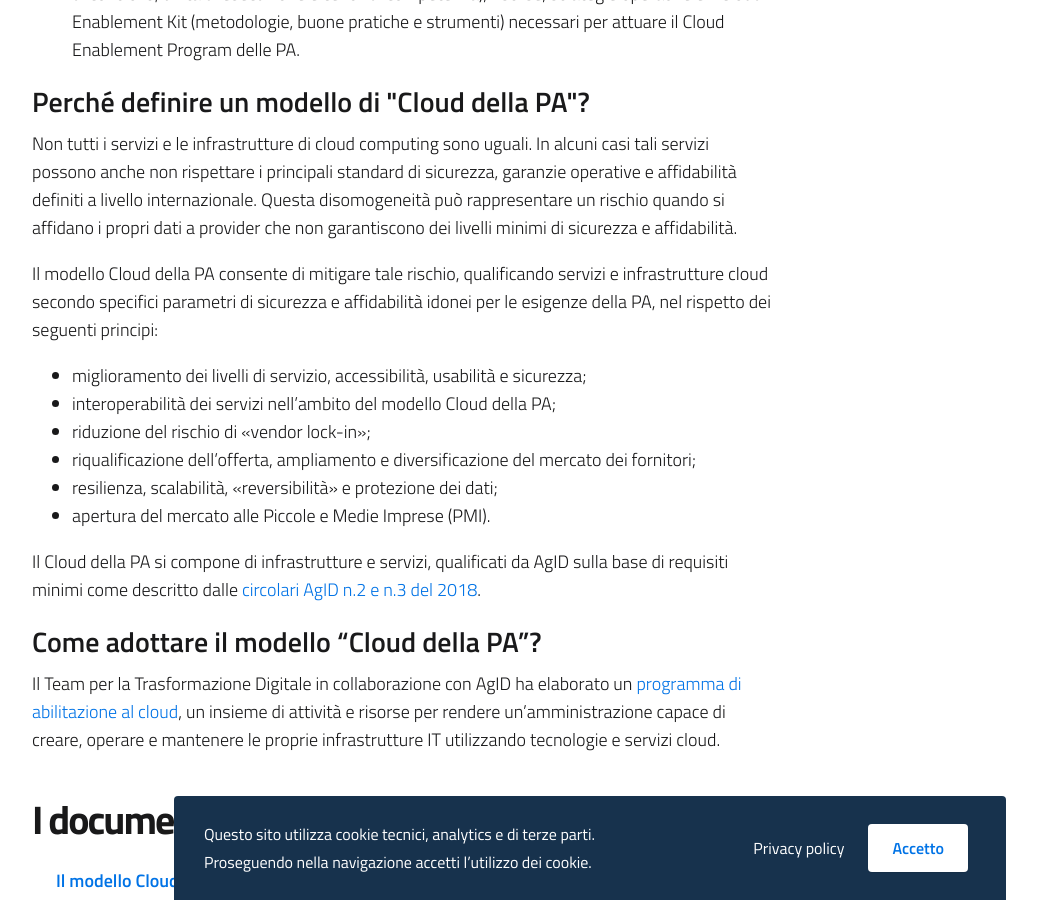
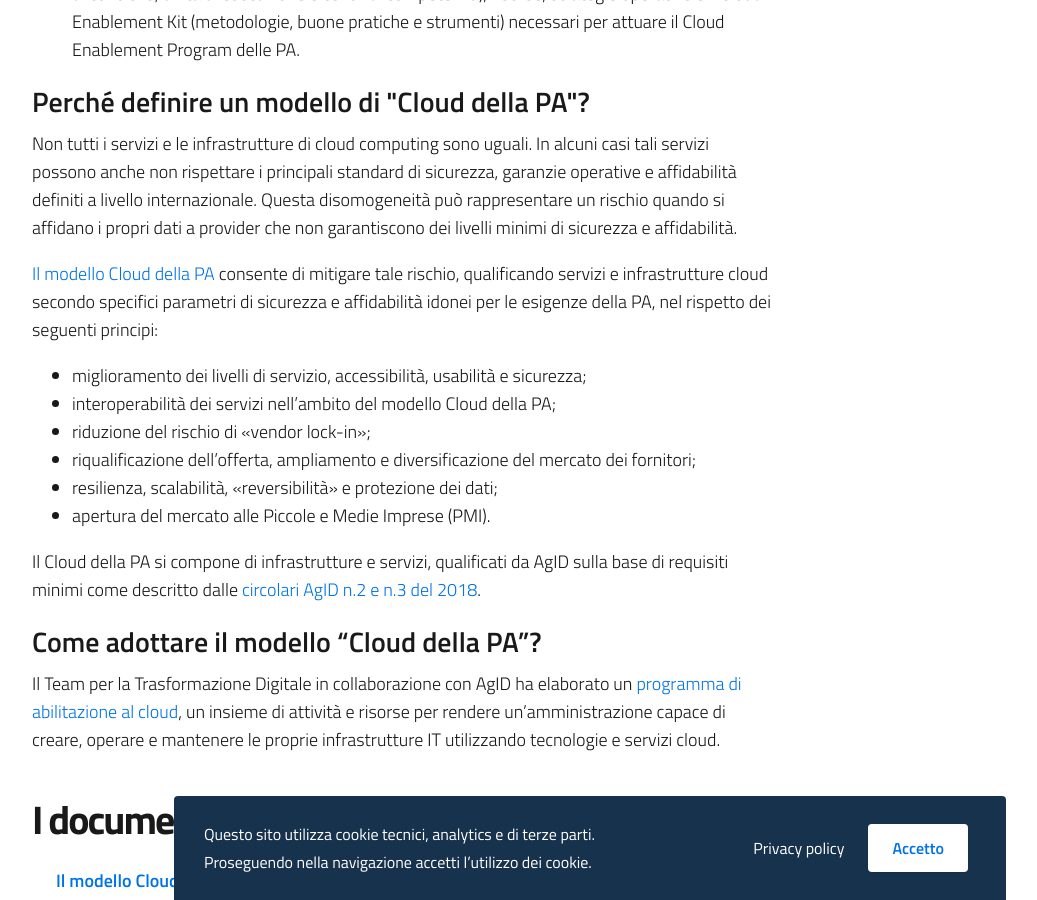
Before and after one commit to italia/cloud.italia.it, a Jekyll site: the page built from index.md, in a window 1280 px wide and 900 px high, scrolled down 2030 px. Shown: the whole window, without its empty margins (50-1087 px from the left). Built offline with Jekyll 4.4.1, drawn with Linux system fonts in a browser that asks for light colours; some of the changed lines change nothing that is shown.

Commit message:
Added link

```diff
--- a/_includes/home/home-sections.html
+++ b/_includes/home/home-sections.html
@@ -119,7 +119,7 @@
                             affidabilità.
                             </p>
                             <p>
-                            Il modello Cloud della PA consente di mitigare tale
+                            <a href="https://cloud.italia.it/projects/cloud-italia-docs/it/latest/">Il modello Cloud della PA</a> consente di mitigare tale
                             rischio, qualificando servizi e infrastrutture
                             cloud secondo specifici parametri di sicurezza e
                             affidabilità idonei per le esigenze della PA, nel
```
